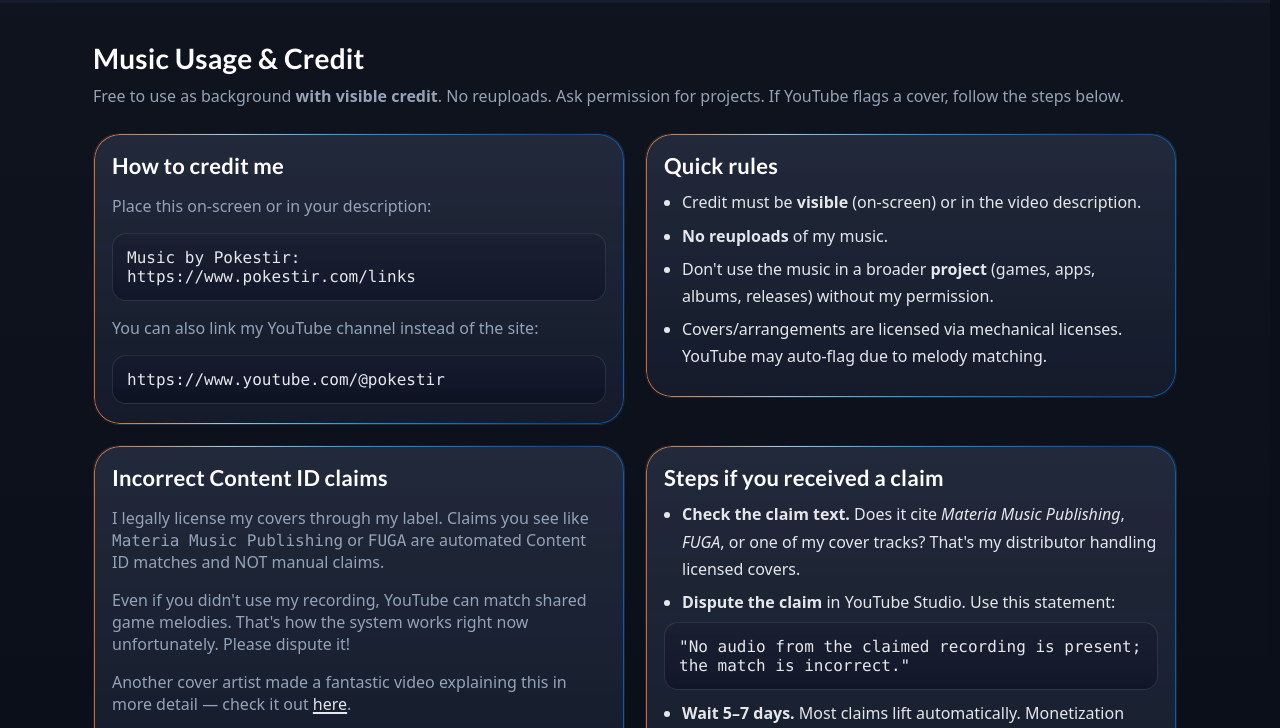
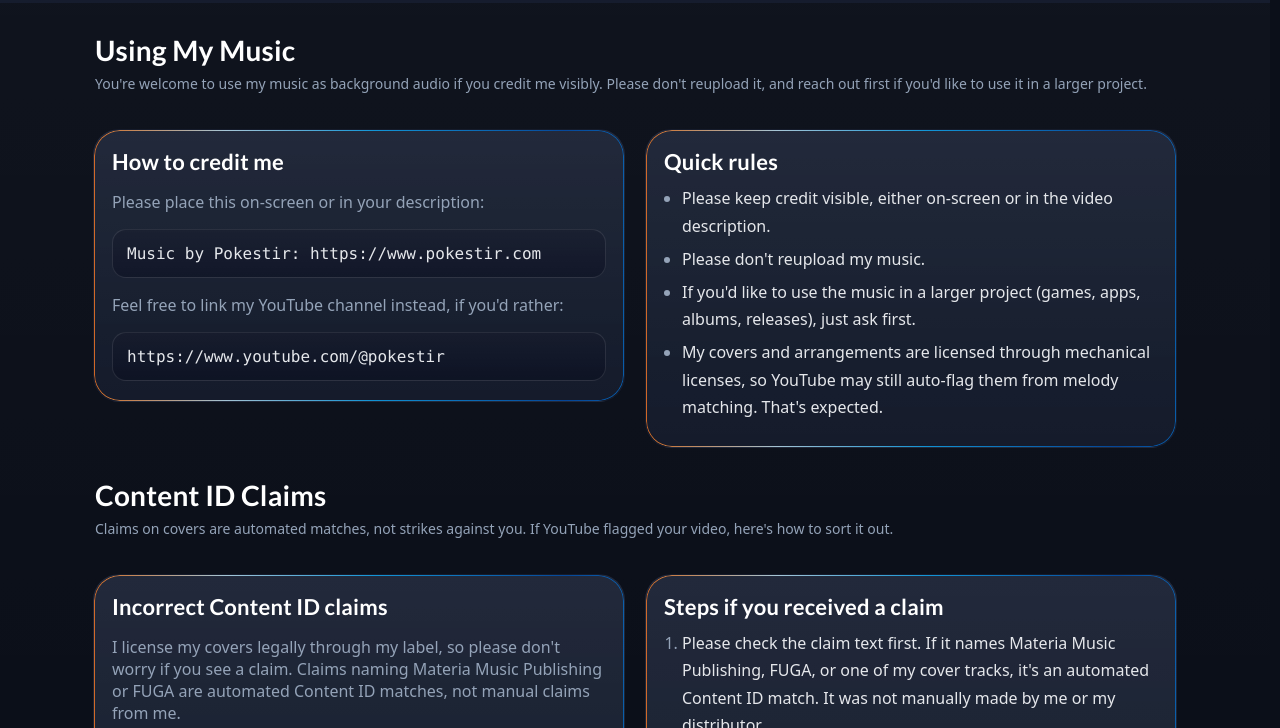
Before and after one commit to PokestirVGM/Pokestir-Website, a plain HTML site: page usage_terms_claims.html in a window 1280 px wide. Shown: the part 65-793 px from the top of the page. Drawn offline with Linux system fonts and the light colour scheme.

Commit message:
usage terms format adjustment

```diff
--- a/terms.css
+++ b/terms.css
@@ -1,11 +1,14 @@
 /* Usage Terms & Claims page — content cards, code boxes, FAQ */
 
-.hero { position: relative; margin: 12px 0 24px; }
-.hero .page-title { margin: 0 0 8px; }
-.lead { color: var(--muted); font-size: 16px; line-height: 1.65; margin: 0; }
+.wrap { display: grid; gap: 26px; }
+
+/* ── Section header (same pattern as the home page) ── */
+.page-title { margin: 4px 2px 6px; }
+.section-sub { color: var(--muted); font-size: 14px; line-height: 1.6; margin: 2px 2px 8px; }
 
 /* ── Layout ── */
 .cols { display: grid; grid-template-columns: 1fr 1fr; gap: 20px; align-items: start; }
+#usage, #claims { scroll-margin-top: 80px; }
 .card .inner { padding: 18px 18px 20px; }
 .grid-2 { display: grid; grid-template-columns: 1fr 1fr; gap: 12px; }
 
@@ -15,12 +18,13 @@
   font-family: ui-monospace, SFMono-Regular, Menlo, Monaco, Consolas, "Liberation Mono", monospace;
   overflow-wrap: anywhere; word-break: break-word;
 }
-.mono { font-family: ui-monospace, SFMono-Regular, Menlo, Monaco, Consolas, "Liberation Mono", monospace; }
 .small { font-size: 12px; }
 
 /* ── Lists ── */
 .list { margin: 10px 0 0; padding-left: 18px; line-height: 1.7; }
 .list li { margin: 6px 0; }
+.list li::marker { color: var(--muted); }
+.list .codebox { margin: 8px 0 2px; }
 
 /* ── FAQ (details/summary) ── */
 details { padding: 12px 14px; border-radius: var(--radius-md); }
@@ -30,14 +34,14 @@ summary { cursor: pointer; font-weight: 700; font-family: var(--font-display); }
 summary::marker { color: var(--muted); }
 .faq-title { font-size: 18px; }
 
-/* ── Underlined link utility ── */
+/* ── Underlined link utility (matches inline links on the home page) ── */
 .link-underline {
-  color: var(--text);
+  color: var(--white);
   text-decoration: underline;
   text-underline-offset: 2px;
   text-decoration-thickness: 1.5px;
 }
-.link-underline:visited { color: var(--text); }
+.link-underline:visited { color: var(--white); }
 .link-underline:hover { opacity: .9; }
 .link-underline:focus-visible { border-radius: 3px; }
 
--- a/usage_terms_claims.html
+++ b/usage_terms_claims.html
@@ -41,23 +41,24 @@
     </div>
   </nav>
   <main class="wrap" role="main" id="main">
-    <header class="hero">
-      <h1 class="page-title">Music Usage & Credit</h1>
-      <p class="lead">Free to use as background <strong>with visible credit</strong>. No reuploads. Ask permission for projects. If YouTube flags a cover, follow the steps below.</p>
+    <h1 class="sr-only">Usage Terms & Claims</h1>
+
+    <header id="usage">
+      <h2 class="page-title">Using My Music</h2>
+      <p class="section-sub">You're welcome to use my music as background audio if you credit me visibly. Please don't reupload it, and reach out first if you'd like to use it in a larger project.</p>
     </header>
 
-    <section class="cols" aria-label="Content">
-      <!-- LEFT COLUMN -->
+    <section class="cols" aria-labelledby="usage">
       <article class="card" aria-labelledby="crediting">
         <div class="inner">
           <h2 id="crediting" class="card-title">How to credit me</h2>
-          <p class="muted">Place this on-screen or in your description:</p>
+          <p class="muted">Please place this on-screen or in your description:</p>
 
           <div>
             <div class="codebox card-inset">
-              Music by Pokestir: https://www.pokestir.com/links
+              Music by Pokestir: https://www.pokestir.com
             </div>
-            <p class="muted">You can also link my YouTube channel instead of the site:</p>
+            <p class="muted">Feel free to link my YouTube channel instead, if you'd rather:</p>
             <div class="codebox card-inset">
               https://www.youtube.com/@pokestir
             </div>
@@ -69,57 +70,60 @@
         <div class="inner">
           <h2 id="rules" class="card-title">Quick rules</h2>
           <ul class="list">
-            <li>Credit must be <strong>visible</strong> (on-screen) or in the video description.</li>
-            <li><strong>No reuploads</strong> of my music.</li>
-            <li>Don't use the music in a broader <strong>project</strong> (games, apps, albums, releases) without my permission.</li>
-            <li>Covers/arrangements are licensed via mechanical licenses. YouTube may auto-flag due to melody matching.</li>
+            <li>Please keep credit visible, either on-screen or in the video description.</li>
+            <li>Please don't reupload my music.</li>
+            <li>If you'd like to use the music in a larger project (games, apps, albums, releases), just ask first.</li>
+            <li>My covers and arrangements are licensed through mechanical licenses, so YouTube may still auto-flag them from melody matching. That's expected.</li>
           </ul>
         </div>
       </article>
+    </section>
 
+    <header id="claims">
+      <h2 class="page-title">Content ID Claims</h2>
+      <p class="section-sub">Claims on covers are automated matches, not strikes against you. If YouTube flagged your video, here's how to sort it out.</p>
+    </header>
+
+    <section class="cols" aria-labelledby="claims">
       <article class="card" aria-labelledby="covers">
         <div class="inner">
           <h2 id="covers" class="card-title">Incorrect Content ID claims</h2>
-          <p class="muted">I legally license my covers through my label. Claims you see like <span class="mono">Materia Music Publishing</span> or <span class="mono">FUGA</span> are automated Content ID matches and NOT manual claims.</p>
-          <p class="muted">Even if you didn't use my recording, YouTube can match shared game melodies. That's how the system works right now unfortunately. Please dispute it!</p>
-          <p class="muted">Another cover artist made a fantastic video explaining this in more detail — check it out <a href="https://youtu.be/gTk8PeCI-wc?si=sBElKXIzH9dgSRRH" class="link-underline" target="_blank" rel="noopener">here</a>.</p>
+          <p class="muted">I license my covers legally through my label, so please don't worry if you see a claim. Claims naming Materia Music Publishing or FUGA are automated Content ID matches, not manual claims from me.</p>
+          <p class="muted">Even if you didn't use my recording, YouTube can still match the shared melody of a game piece. It's worth disputing the claim; it should be resolved fairly quickly.</p>
+          <p class="muted">If you'd like a deeper explanation, another cover artist made a great video about it: <a href="https://youtu.be/gTk8PeCI-wc" class="link-underline" target="_blank" rel="noopener">watch here</a>.</p>
           <details class="card-inset">
             <summary>FAQ</summary>
               <div class="grid-2">
               <div>
                 <h3 class="card-title faq-title">Is a claim a strike?</h3>
-                <p class="muted">No—Content ID claims affect monetization, not your channel status. They're automated.</p>
+                <p class="muted">No, not at all. Content ID claims only affect monetization, not your channel status, and they're fully automated.</p>
               </div>
               <div>
                 <h3 class="card-title faq-title">Why did it match my video?</h3>
-                <p class="muted">Covers share melodies with the original game music. The system often matches melodies even if you used a different recording.</p>
+                <p class="muted">Covers share melodies with the original game music, so the system can match your video even if you used a different recording.</p>
               </div>
             </div>
           </details>
         </div>
       </article>
 
-      <!-- RIGHT COLUMN -->
       <article class="card" aria-labelledby="claims">
         <div class="inner">
           <h2 id="claims" class="card-title">Steps if you received a claim</h2>
-          <ul class="list">
-            <li><strong>Check the claim text.</strong> Does it cite <em>Materia Music Publishing</em>, <em>FUGA</em>, or one of my cover tracks? That's my distributor handling licensed covers.</li>
-            <li><strong>Dispute the claim</strong> in YouTube Studio. Use this statement:</li>
-          </ul>
-          <div class="codebox card-inset">
-            "No audio from the claimed recording is present; the match is incorrect."
-          </div>
-          <ul class="list">
-            <li><strong>Wait 5–7 days.</strong> Most claims lift automatically. Monetization resumes and held revenue returns.</li>
-            <li><strong>Optional:</strong> Use YouTube Studio's tools to remove matched audio if needed.</li>
-          </ul>
+          <ol class="list">
+            <li>Please check the claim text first. If it names Materia Music Publishing, FUGA, or one of my cover tracks, it's an automated Content ID match. It was not manually made by me or my distributor.</li>
+            <li>Please dispute the claim in YouTube Studio using this statement:
+              <div class="codebox card-inset">No audio from the claimed recording is present; the match is incorrect.</div>
+            </li>
+            <li>Give it 5 to 7 days. Most claims lift automatically, and monetization along with any held revenue should return.</li>
+            <li>If you'd like, you're also welcome to use YouTube Studio's tools to remove the matched audio.</li>
+          </ol>
 
           <details class="card-inset">
             <summary>Still stuck after a week?</summary>
-              <p class="muted">If it's a Materia Music Publishing claim, contact them here:</p>
-            <p><a class="btn" href="https://materiamusicpub.com/contact/" target="_blank" rel="noopener">Materia Music Publishing — Contact</a></p>
-            <p class="small muted">Note: I can't remove third-party claims that aren't mine.</p>
+              <p class="muted">If the claim names Materia Music Publishing, feel free to reach out to them directly:</p>
+            <p><a class="btn" href="https://materiamusicpub.com/contact/" target="_blank" rel="noopener">Contact Materia Music Publishing</a></p>
+            <p class="small muted">I'm sorry, but I'm not able to remove third-party claims that aren't mine.</p>
           </details>
         </div>
       </article>
```
